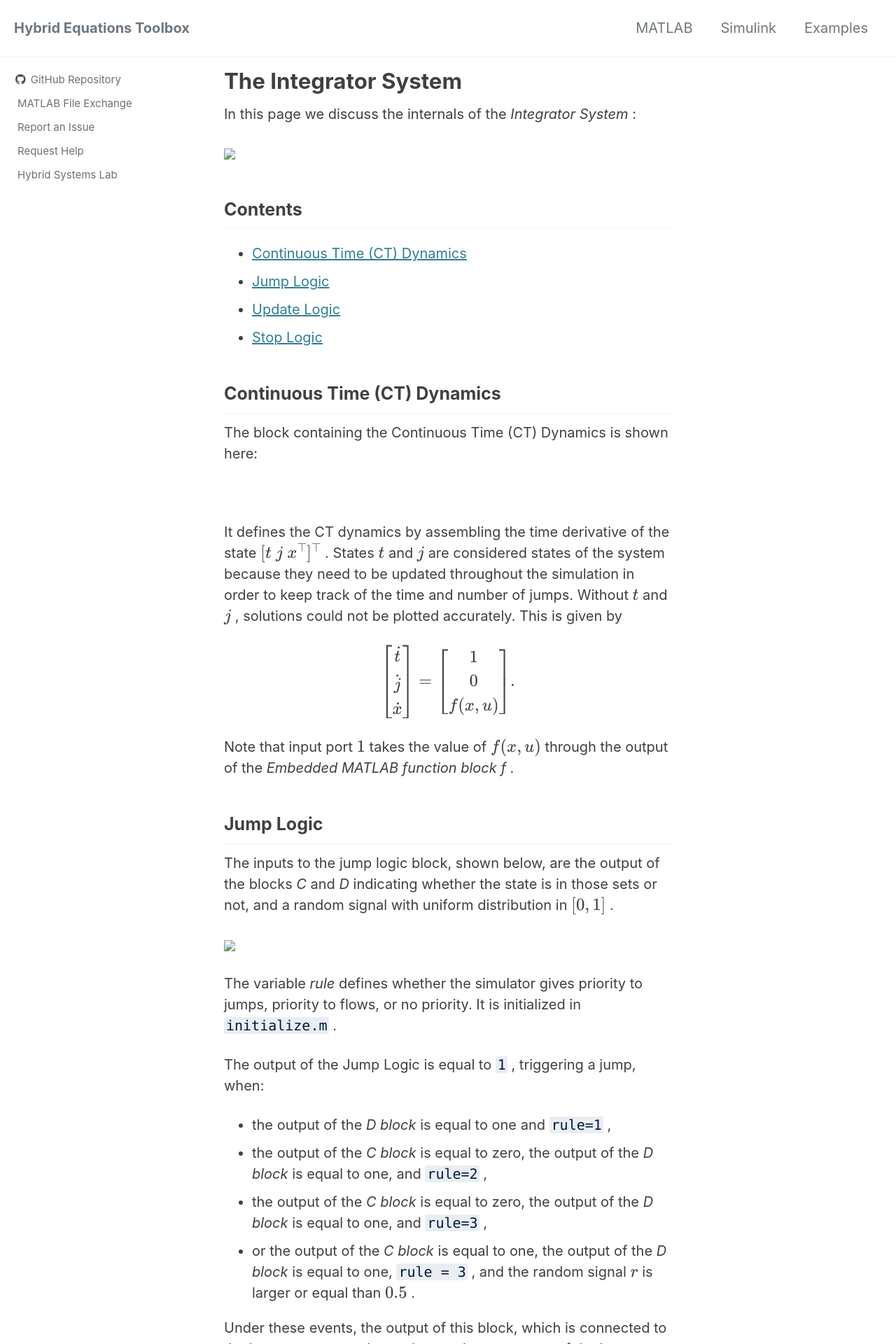
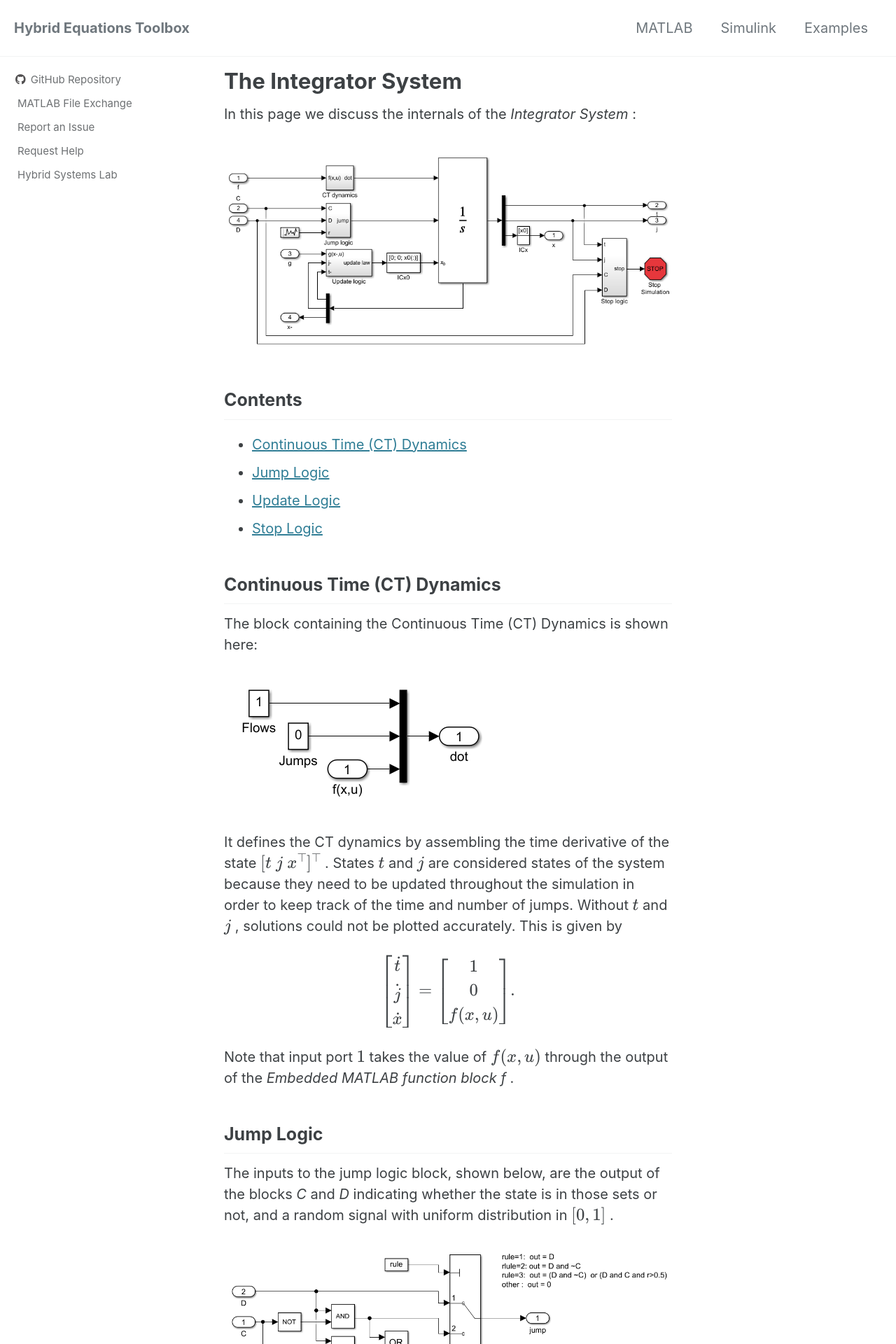
Before and after one commit to hyeq/hyeq.github.com, a Jekyll site: the page built from _pages/Help_integrator_system.html, in a window 1280 px wide. Shown: the top 1920 px of the page at 70% size. Built offline with Jekyll 4.4.1, drawn with Linux system fonts in a browser that asks for light colours; cached includes are drawn as plain includes; formulas are drawn with MathJax 3.

Commit message:
Fix links to images that our not generated by MATLAB Publish.

```diff
--- a/_pages/CPS_Components.html
+++ b/_pages/CPS_Components.html
@@ -38,7 +38,7 @@ title: |
     . These equations are typically nonlinear due to the complexity of the dynamics of those variables. Furthermore, conditions determining the change of the continuous and discrete variables according to the said equations/inclusions can be conveniently captured by functions of the variables, inputs, and outputs. The following Simulink blocks for cyber-physical components are provided with the HyEQ simulator:
    </p>
    <p>
-    <img src="/images/images/CPS_components.png" style="width: 100%; max-height: 250px; object-fit: contain"/>
+    <img src="/images/CPS_components.png" style="width: 100%; max-height: 250px; object-fit: contain"/>
    </p>
    <h2>
     Contents
--- a/_pages/CompositeHybridSystem_demo.html
+++ b/_pages/CompositeHybridSystem_demo.html
@@ -251,7 +251,7 @@ title: |
     .)
    </p>
    <p>
-    <img alt="" hspace="5" src="/images/images/system_hierarchy.svg" vspace="5"/>
+    <img alt="" hspace="5" src="/images/system_hierarchy.svg" vspace="5"/>
    </p>
    <p>
     Implementing a composite system consists of three steps:
@@ -878,7 +878,7 @@ sol_bb(controller_subsys);
 sol_bb('Ball');
 </pre>
    <p>
-    <img alt="" hspace="5" src="/images/images/solution_hierarchy.svg" vspace="5"/>
+    <img alt="" hspace="5" src="/images/solution_hierarchy.svg" vspace="5"/>
    </p>
    <p>
     Subsystem solutions have all the same properties as a
--- a/_pages/Help_bouncing_ball.html
+++ b/_pages/Help_bouncing_ball.html
@@ -125,7 +125,7 @@ g(x) := \left[ \begin{array}{c}
     , and other system configuration options.
    </p>
    <p>
-    <img src="/images/images/bb_mask_dialog.png" style="width: 100%; max-width: 450px; object-fit: contain"/>
+    <img src="/images/bb_mask_dialog.png" style="width: 100%; max-width: 450px; object-fit: contain"/>
    </p>
    <p>
     To "look inside" the block, click the arrow in the lower-left corner of the block or open the block's context menu and select Mask > Look Under Mask. (To implement a hybrid system with external functions, you do not need to modify anything under the mask. All the necessary configuration is done in the mask dialog box.) The contents of the hybrid system block are shown here.
--- a/_pages/Help_integrator_system.html
+++ b/_pages/Help_integrator_system.html
@@ -17,7 +17,7 @@ title: |
     :
    </p>
    <p>
-    <img src="/images/images/Integrator.png" style="width: 100%; max-height: 350px; object-fit: contain"/>
+    <img src="/images/Integrator.png" style="width: 100%; max-height: 350px; object-fit: contain"/>
    </p>
    <h2>
     Contents
@@ -53,7 +53,7 @@ title: |
     The block containing the Continuous Time (CT) Dynamics is shown here:
    </p>
    <p>
-    <img alt="" hspace="5" src="/images/images/CTdynamics.png" vspace="5"/>
+    <img alt="" hspace="5" src="/images/CTdynamics.png" vspace="5"/>
    </p>
    <p>
     It defines the CT dynamics by assembling the time derivative of the state
@@ -108,7 +108,7 @@ f(x, u)
     .
    </p>
    <p>
-    <img src="/images/images/JumpLogic.png" style="width: 100%; max-height: 250px; object-fit: contain"/>
+    <img src="/images/JumpLogic.png" style="width: 100%; max-height: 250px; object-fit: contain"/>
    </p>
    <p>
     The variable
@@ -196,7 +196,7 @@ f(x, u)
     block is shown here:
    </p>
    <p>
-    <img src="/images/images/UpdateLogic.png" style="width: 100%; max-height: 200px; object-fit: contain"/>
+    <img src="/images/UpdateLogic.png" style="width: 100%; max-height: 200px; object-fit: contain"/>
    </p>
    <p>
     The update logic uses the
@@ -257,7 +257,7 @@ f(x, u)
     block is shown here:
    </p>
    <p>
-    <img src="/images/images/StopLogic.png" style="width: 100%; max-height: 250px; object-fit: contain"/>
+    <img src="/images/StopLogic.png" style="width: 100%; max-height: 250px; object-fit: contain"/>
    </p>
    <p>
     It stops the simulation under any of the following events:
--- a/index.html
+++ b/index.html
@@ -1,7 +1,7 @@
 ---
 layout: single
 title: |
-    Hybrid Equations Toolbox Documentation
+    Hybrid Equations Toolbox Help
 ---
 {% raw %}
 <!DOCTYPE html
```
Also changed, not shown: _pages/Help_SimulinkLibrary.html (+4 -4 lines), generate_github_markdown_from_docs.py (+7 -2 lines).
